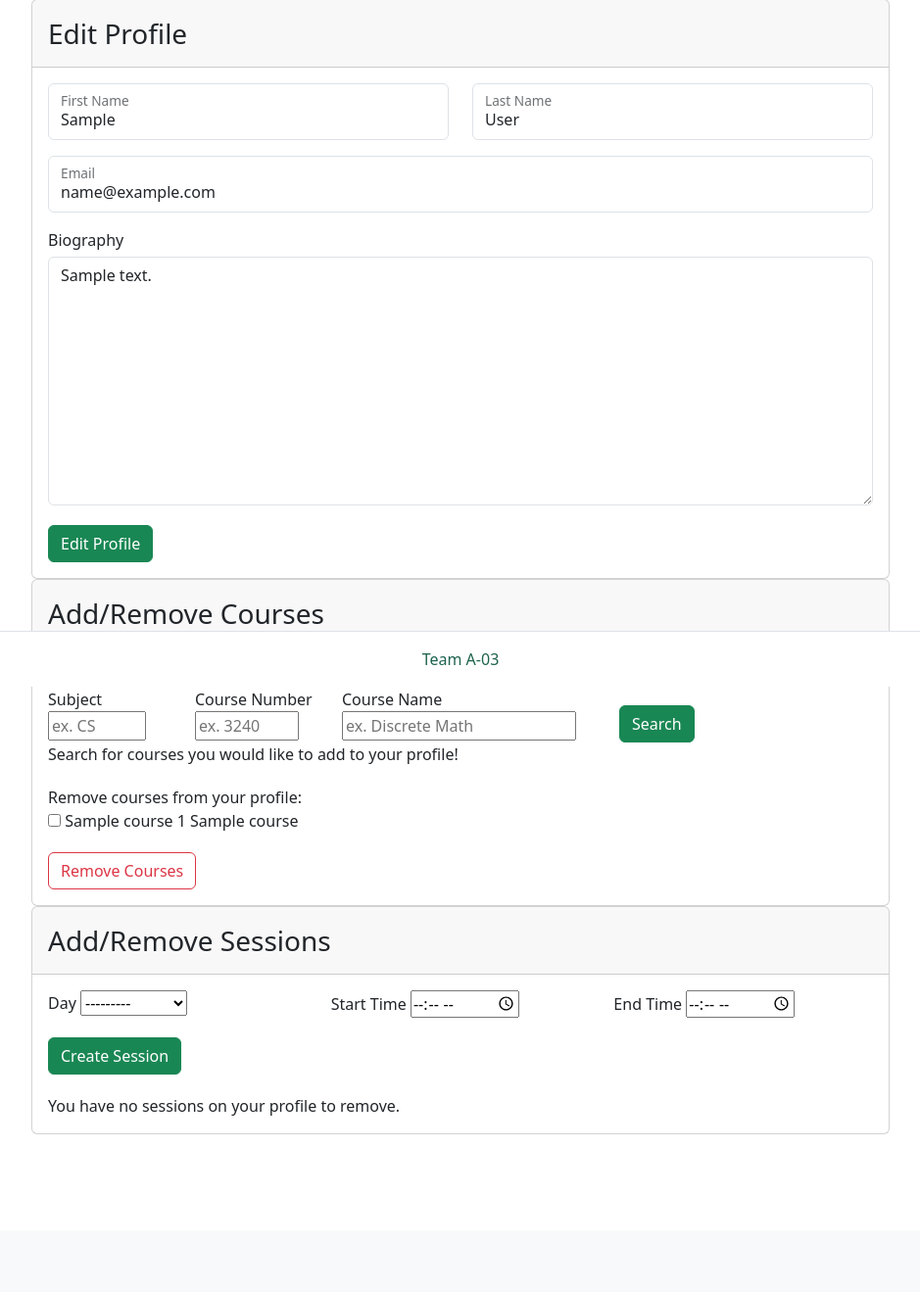
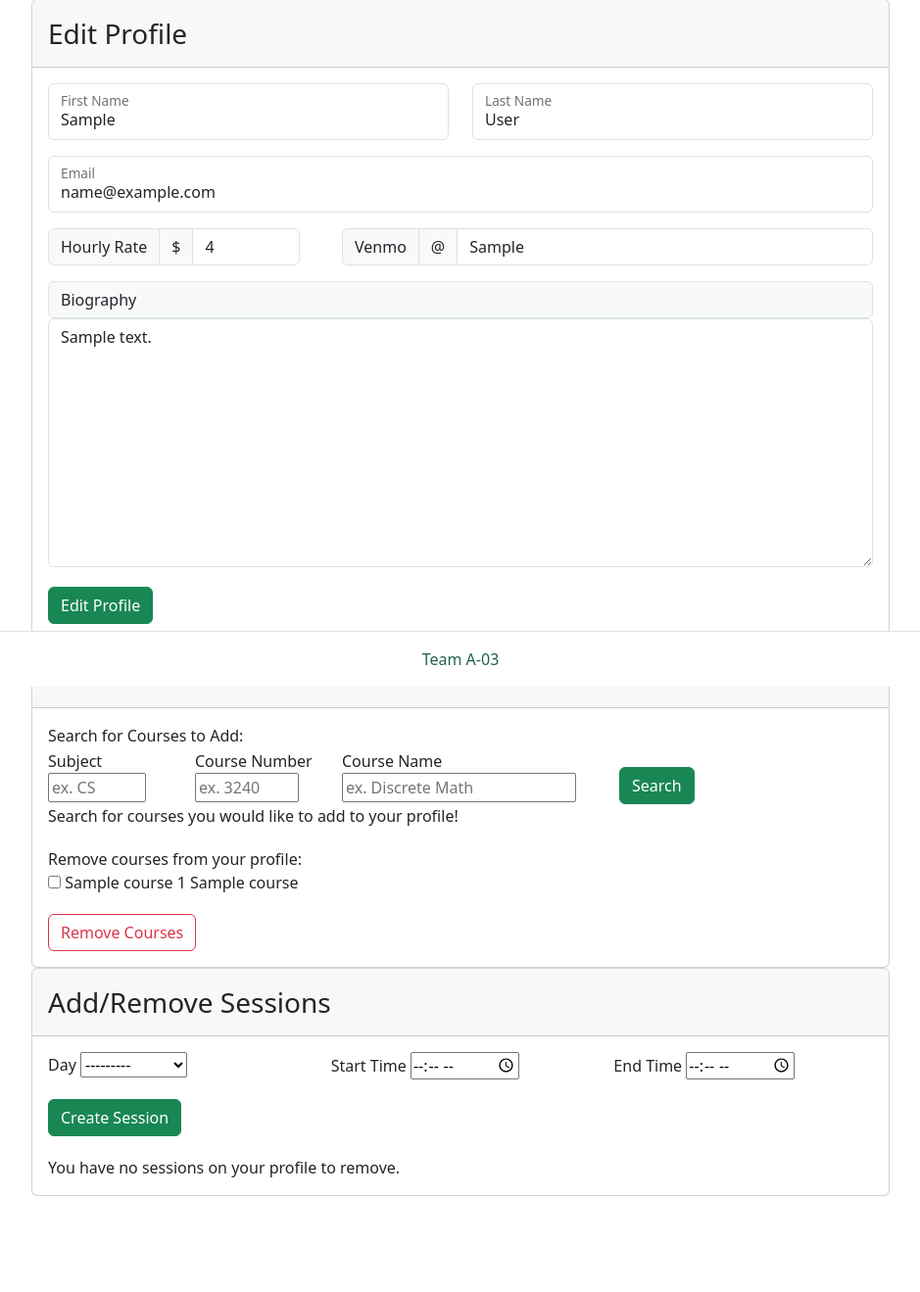
Before and after one commit to hayden-johnson02/TutorMe, a Django app: page /profile/edit/ in a window 1280 px wide. Shown: the part 99-1418 px from the top of the page at 98% size, without its empty margins (170-1109 px from the left). Before the commit the page ends 1257 px from the top, so only its background shows below. Run offline with Django 4.2, Linux system fonts and the light colour scheme; a user stored in the database is signed in; tables that the repository leaves empty hold one stand-in row (values such as "Sample post"); data that the repository does not hold is empty; some libraries are stand-ins or nearby versions.

Commit message:
UI and add venmo + hourly rate to tutor model/edit profile

```diff
--- a/tutorme/forms.py
+++ b/tutorme/forms.py
@@ -16,7 +16,7 @@ class EditProfileForm(forms.ModelForm):
     class Meta:
         model = Profile
         exclude = {'is_tutor', 'is_student'}
-        fields = {'first_name', 'last_name', 'email', 'bio'}
+        fields = {'first_name', 'last_name', 'email', 'bio', 'hourly_rate', 'venmo'}
 
         # https://www.youtube.com/watch?v=6-XXvUENY_8 Styling
         widgets = {
@@ -25,6 +25,11 @@ class EditProfileForm(forms.ModelForm):
             'email': forms.TextInput(attrs={'readonly class': 'form-control', 'id': 'email'}),
             'bio': forms.Textarea(attrs={'class': 'form-control', 'style': 'max-height: 300px;',
                                          'placeholder': 'Write some information about yourself!'}),
+            'hourly_rate': forms.NumberInput(attrs={'type': 'number', 'class': 'form-control',
+                                                    'min': '0', 'max': '1000',
+                                                    'id': 'hr', 'style': 'max-width: 110px;',
+                                                    'placeholder': '25'}),
+            'venmo': forms.TextInput(attrs={'class': 'form-control', 'id': 'venmo', 'placeholder': 'venmo_tag'}),
         }
 
 
--- a/tutorme/models.py
+++ b/tutorme/models.py
@@ -14,7 +14,12 @@ class Profile(models.Model):
     last_name = models.CharField(max_length=256)
     is_student = models.BooleanField(default=False)
     is_tutor = models.BooleanField(default=False)
-    bio = models.TextField(max_length=1200, blank=True, default="")
+    bio = models.TextField(max_length=1200, blank=True, null=True, default=None)
+
+    # tutor specific
+    hourly_rate = models.IntegerField(validators=[MinValueValidator(0), MaxValueValidator(1000)],
+                                      blank=True, null=True, default=None)
+    venmo = models.CharField(max_length=256, blank=True, null=True, default=None)
 
     # https://simpleisbetterthancomplex.com/tutorial/2016/07/22/how-to-extend-django-user-model.html
     @receiver(post_save, sender=User)
@@ -37,23 +42,24 @@ class Course(models.Model):
     catalog_number = models.IntegerField(validators=[MinValueValidator(0), MaxValueValidator(9999)])
     course_name = models.CharField(max_length=256)
 
+
 class TutorSession(models.Model):
-    DAYS_OF_WEEK = [ ('Monday', 'Monday'),
-                     ('Tuesday', 'Tuesday'),
-                     ('Wednesday', 'Wednesday'),
-                     ('Thursday', 'Thursday'),
-                     ('Friday', 'Friday'),
-                     ('Saturday', 'Saturday'),
-                     ('Sunday', 'Sunday')]
+    DAYS_OF_WEEK = [('Monday', 'Monday'),
+                    ('Tuesday', 'Tuesday'),
+                    ('Wednesday', 'Wednesday'),
+                    ('Thursday', 'Thursday'),
+                    ('Friday', 'Friday'),
+                    ('Saturday', 'Saturday'),
+                    ('Sunday', 'Sunday')]
     day = models.CharField(max_length=10, choices=DAYS_OF_WEEK)
     start_time = models.TimeField(auto_now=False, auto_now_add=False)
     end_time = models.TimeField(auto_now=False, auto_now_add=False)
     tutor = models.ForeignKey(Profile, on_delete=models.CASCADE, related_name='TutorSession_tutor')
-    #student = models.ForeignKey(Profile, on_delete=models.CASCADE, blank=True, allow_null=True, related_name='TutorSession_student')
+
 
 class TutorRequest(models.Model):
     tutor_session = models.ForeignKey(TutorSession, on_delete=models.CASCADE)
-    description = models.TextField(max_length=600) #Student should put course they want help for in this description
+    description = models.TextField(max_length=600) # Student should put course they want help for in this description
     student = models.ForeignKey(Profile, on_delete=models.CASCADE, related_name='TutorRequest_student')
     date = models.DateField(auto_now=False, auto_now_add=False, default=None)
     is_accepted = models.BooleanField(default=None)
--- a/tutorme/templates/edit_profile.html
+++ b/tutorme/templates/edit_profile.html
@@ -32,7 +32,25 @@
                     {{ form.email }}
                     <label for="email">Email</label>
                 </div>
-                <label style="margin-bottom: 5px;">Biography</label>
+                {% if user.profile.is_tutor %}
+                    <div class="row">
+                        <div class="col" style="max-width: 300px">
+                            <div class="input-group mb-3">
+                                <span class="input-group-text">Hourly Rate</span>
+                                <span class="input-group-text">$</span>
+                                {{ form.hourly_rate }}
+                            </div>
+                        </div>
+                        <div class="col">
+                            <div class="input-group mb-3">
+                                <span class="input-group-text">Venmo</span>
+                                <span class="input-group-text">@</span>
+                                {{ form.venmo }}
+                            </div>
+                        </div>
+                    </div>
+                {% endif %}
+                 <span class="input-group-text">Biography</span>
                 {{ form.bio }}
             <button type="submit" name="editProfile" class="btn btn-success" style="margin-top: 20px">Edit Profile</button>
             </form>
--- a/tutorme/templates/view_tutors.html
+++ b/tutorme/templates/view_tutors.html
@@ -69,6 +69,7 @@
                             <div class="card-body">
                                 <!-- Ideally I'd want to put their respective courses here as a list!-->
                                 {{ tutor.email }}
+                                <br>
                                 {{ tutor.bio }}
                             </div>
                         </div>
--- a/tutorme/views.py
+++ b/tutorme/views.py
@@ -34,6 +34,8 @@ def login_view(request):
 @login_required(login_url='/login/')
 def profile_view(request):
     courses = Course.objects.filter(profile=request.user.profile)
+    if not courses:
+        courses = None
     return render(request, 'profile.html', {'courses': courses})
 
 
@@ -226,6 +228,7 @@ def tutor_list(request):
         return render(request, 'view_tutors.html', {'tutor_list': possible_tutors, 'possible_ids': possible_ids})
     return render(request, 'view_tutors.html', {'tutor_list': Profile.objects.filter(is_tutor=True)})
 
+
 @login_required(login_url='/login/')
 def tutor_page(request, tutor_id):
     if request.user.profile.is_student:
```
Also changed, not shown: tutorme/migrations/0001_initial.py.
